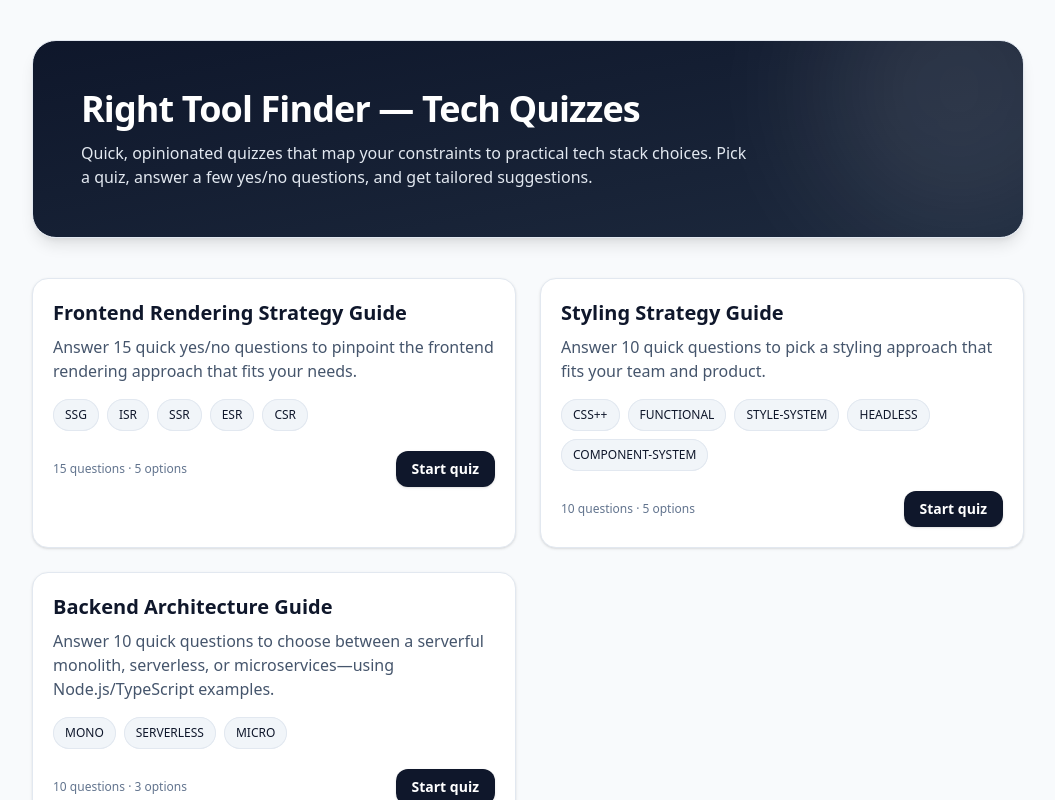
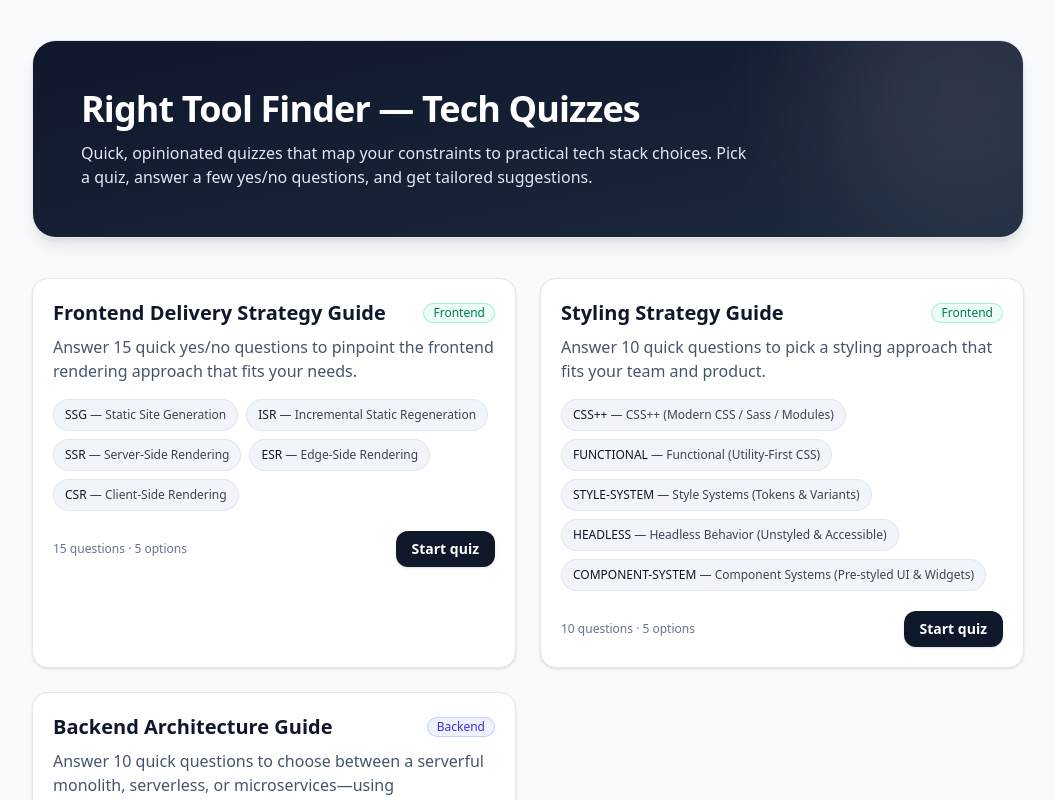
Before and after one commit to adamcorina/adamcorina.github.io, a React (Vite) app: page / in a window 1280 px wide. Shown: the top 800 px of the page, without its empty margins (112-1167 px from the left). Built offline with nearby package versions, Linux system fonts and the light colour scheme.

Commit message:
add tags to each quiz

```diff
--- a/src/registry.ts
+++ b/src/registry.ts
@@ -24,9 +24,10 @@ export const DEFAULT_QUIZ: QUIZ_TYPES = QUIZ_TYPES.RENDERING;
 
 export const RENDERING_QUIZ = makeQuiz({
   slug: "rendering",
-  name: "Frontend Rendering Strategy Guide",
+  name: "Frontend Delivery Strategy Guide",
+  area: "frontend",
   header: {
-    title: "Frontend Rendering Strategy Guide",
+    title: "Frontend Delivery Strategy Guide",
     intro: `Answer ${RENDERING_QS.length} quick yes/no questions to pinpoint the frontend rendering approach that fits your needs.`,
     keywords: [
       "frontend rendering",
@@ -66,6 +67,7 @@ export const RENDERING_QUIZ = makeQuiz({
 export const STYLING_QUIZ = makeQuiz({
   slug: "styling",
   name: "Styling Strategy Guide",
+  area: "frontend",
   header: {
     title: "Styling Strategy Guide",
     intro: `Answer ${STYLE_QS.length} quick questions to pick a styling approach that fits your team and product.`,
@@ -107,6 +109,7 @@ export const STYLING_QUIZ = makeQuiz({
 export const SERVER_QUIZ = makeQuiz({
   slug: "server",
   name: "Backend Architecture Guide",
+  area: "backend",
   header: {
     title: "Backend Architecture Guide",
     intro: `Answer ${SERVER_QS.length} quick questions to choose between a serverful monolith, serverless, or microservices—using Node.js/TypeScript examples.`,
--- a/src/routes/Home.tsx
+++ b/src/routes/Home.tsx
@@ -1,5 +1,10 @@
 import { QUIZZES } from "../registry";
 import { hrefQuiz } from "../lib/router";
+
+const AREA_STYLES: Record<"frontend" | "backend", string> = {
+  frontend: "bg-emerald-50 text-emerald-700 ring-emerald-200",
+  backend: "bg-indigo-50 text-indigo-700 ring-indigo-200",
+};
 
 export default function Home() {
   const quizzes = Object.entries(QUIZZES);
@@ -24,13 +29,24 @@ export default function Home() {
       {/* Cards */}
       <section className="grid gap-6 md:grid-cols-2">
         {quizzes.map(([slug, quiz]) => {
-          return (
-            <article
-              key={slug}
-              className="rounded-2xl border border-slate-200 bg-white p-5 shadow-sm"
-            >
-              <h2 className="text-xl font-semibold">{quiz.header.title}</h2>
-              <p className="mt-2 text-slate-600">{quiz.header.intro}</p>
+        const badgeClass = AREA_STYLES[quiz.area];
+
+        return (
+            <article key={slug} className="rounded-2xl border border-slate-200 bg-white p-5 shadow-sm">
+              <div className="flex items-start justify-between gap-3">
+                <div>
+                  <div className="flex items-center justify-between gap-2">
+                    <h2 className="text-xl font-semibold">{quiz.header.title}</h2>
+                    <span
+                      className={`rounded-full px-2.5 py-0.5 text-xs font-medium ring-1 ring-inset ${badgeClass}`}
+                      title={`${quiz.area} quiz`}
+                    >
+                      {quiz.area === "frontend" ? "Frontend" : "Backend"}
+                    </span>
+                </div>
+                  <p className="mt-2 text-slate-600">{quiz.header.intro}</p>
+                </div>
+              </div>
 
               {/* Option pills */}
               <ul className="mt-4 flex flex-wrap gap-2">
@@ -41,6 +57,7 @@ export default function Home() {
                     title={o.long}
                   >
                     <span className="font-medium">{o.short}</span>
+                    <span className="opacity-80"> — {o.long}</span>
                   </li>
                 ))}
               </ul>
--- a/src/types/Question.ts
+++ b/src/types/Question.ts
@@ -4,6 +4,9 @@ export type Question<Options extends readonly string[]> = {
   techText: string;  // technical affirmation
   answers: Record<Options[number], boolean>;
 };
+
+export type QuizArea = "frontend" | "backend";
+
 
 export type ApproachInfoEntry = {
   label: string;
@@ -22,6 +25,7 @@ export type OptionMeta<Options extends readonly string[]> = {
 export type QuizModule<Options extends readonly string[]> = {
   slug: string;
   name: string;
+  area: QuizArea;
   header: { title: string; intro: string; keywords?: string[] };
   options: ReadonlyArray<OptionMeta<Options>>;
   questions: ReadonlyArray<Question<Options>>;
```
